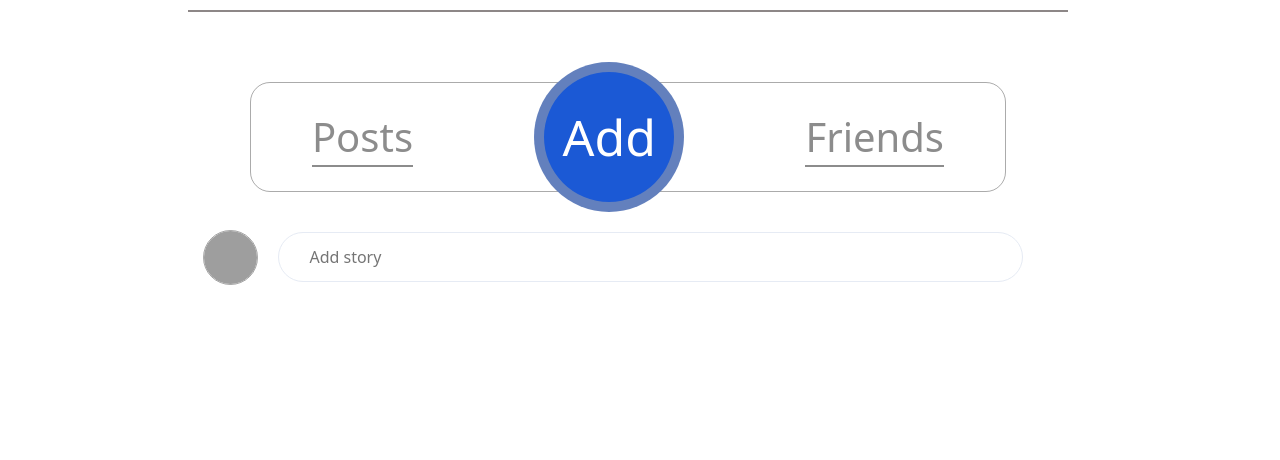
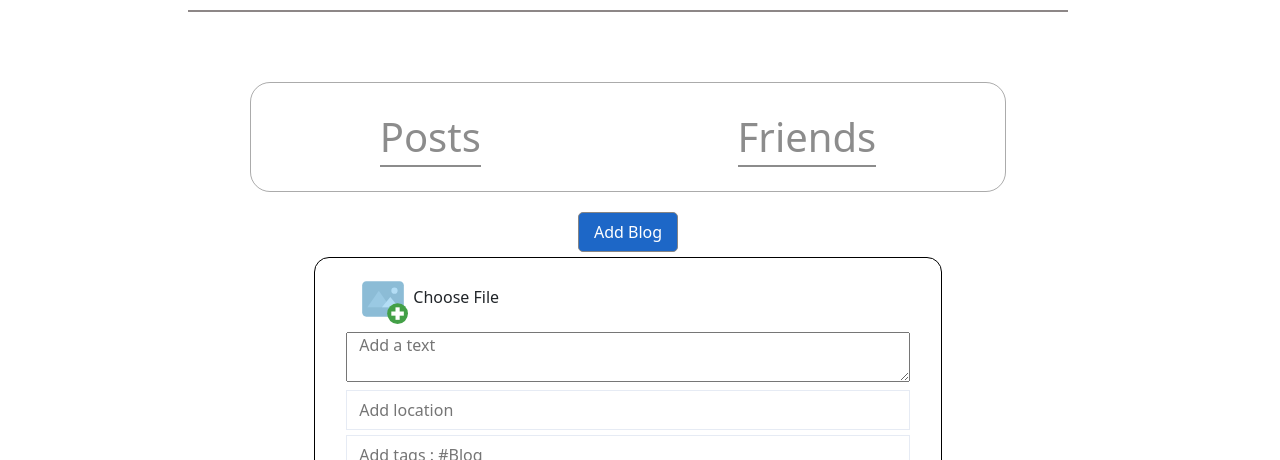
Before and after one commit to amrahrustamov/ButaSocialMedia, a React (Create React App) app in the folder buta/: page /profile in a window 1280 px wide. Shown: the part 492-952 px from the top of the page. Before the commit the page ends 800 px from the top, so only its background shows below. Built offline with nearby package versions, Linux system fonts and the light colour scheme; sample sign-in values are in the browser's storage; grey boxes are pictures that could not be loaded.

Commit message:
addBlog component updated

```diff
--- a/buta/src/App.css
+++ b/buta/src/App.css
@@ -427,50 +427,6 @@ header .containerHeader .rightPartOfHeader .containerOfRightPart div img {
   justify-content: center;
 }
 
-.addPost {
-  background-color: white;
-  border-radius: 20px;
-  height: 90px;
-  width: 100%;
-}
-.addPost .containerAddPost {
-  width: 100%;
-  height: 100%;
-  padding: 15px;
-}
-.addPost .containerAddPost .topPartOfAddPost {
-  height: 100%;
-  width: 100%;
-  display: flex;
-  align-items: center;
-}
-.addPost .containerAddPost .topPartOfAddPost .profileImg {
-  border: 1px solid rgba(0, 0, 0, 0.353);
-  height: 55px;
-  width: 55px;
-  border-radius: 50%;
-  overflow: hidden;
-}
-.addPost .containerAddPost .topPartOfAddPost .profileImg img {
-  width: 100%;
-  height: 100%;
-  -o-object-fit: cover;
-     object-fit: cover;
-}
-.addPost .containerAddPost .topPartOfAddPost .input {
-  height: 50px;
-  width: 90%;
-  display: flex;
-  padding-left: 20px;
-}
-.addPost .containerAddPost .topPartOfAddPost .input input {
-  width: 100%;
-  height: 100%;
-  border-radius: 50px;
-  padding-left: 30px;
-  outline: none;
-}
-
 .postCard {
   width: 100%;
   height: auto;
@@ -835,15 +791,60 @@ header .containerHeader .rightPartOfHeader .containerOfRightPart div img {
 .headerOfProfile .mainBox .second .secondContainer .active {
   border-bottom: 2px solid rgba(0, 0, 0, 0.452);
 }
-.headerOfProfile .mainBox .second .secondContainer .add {
-  background-color: rgb(27, 89, 213);
-  border: 10px solid rgba(165, 165, 167, 0.5215686275);
+
+.post {
+  width: 50%;
+  display: flex;
+  flex-direction: column;
+  justify-content: center;
+  align-items: center;
+}
+.post .addButton {
+  width: 50%;
+  display: flex;
+  justify-content: center;
+}
+.post .addButton a {
+  margin-bottom: 5px;
+  width: 100px;
+  height: 40px;
+  border: 1px solid rgb(134, 133, 133);
+  display: flex;
+  justify-content: center;
+  align-items: center;
+  border-radius: 5px;
   color: white;
-  border-radius: 50%;
+  background-color: rgb(29, 103, 199);
+}
+.post .addButton a:hover {
+  background-color: rgb(8, 71, 153);
+}
+.post .addPost {
+  width: 50%;
+  border: 1px solid black;
+  border-radius: 15px;
   display: flex;
-  align-items: center;
   justify-content: center;
+  margin-bottom: 10px;
+}
+.post .addPost .input {
+  width: 90% !important;
+  margin: 0px;
+  display: flex;
+  justify-content: center;
+}
+.post .addPost .input svg {
+  margin-right: 5px;
   font-size: 50px;
-  height: 150px;
-  width: 150px;
+}
+.post .addPost .input input {
+  margin-bottom: 5px;
+  height: 40px;
+}
+.post .addPost .input button {
+  width: 100px;
+  height: 40px;
+  border: 1px solid green;
+  border-radius: 5px;
+  background-color: greenyellow;
 }/*# sourceMappingURL=App.css.map */
--- a/buta/src/App.scss
+++ b/buta/src/App.scss
@@ -11,9 +11,9 @@
   @import './components/signUp/signUp';
   @import './components/header/header';
   @import './pages/public/home/homepage';
-  @import './components/addPost/addPost';
   @import './components/postCard/postCards';
   @import './components/addComment/comment';
   @import './components/exit/exit';
   @import './components/profile/profile';
   @import './components/profile/profile_sections/header0fProfile';
+  @import './components/addPost/addPost';
--- a/buta/src/components/addPost/AddPost.jsx
+++ b/buta/src/components/addPost/AddPost.jsx
@@ -1,20 +1,46 @@
-import React from 'react'
+import React, { useState } from 'react'
 import '../../App.css'
-import { FcGallery } from "react-icons/fc";
+import { FcAddImage } from "react-icons/fc";
+import { IoMdClose } from "react-icons/io";
+import { Link } from 'react-router-dom';
 
-const AddPost = () => {
+const AddPost = ({sendValueToParent}) => {
+
+  const [response, setResponse] = useState(true);
+  const addPost = () => {
+    setResponse(response === true ? false : true);
+  }
+
+  const handleFileChange = (e) => {
+    const selectedFile = e.target.files[0];
+    console.log(selectedFile);
+  };
+
+  const  close = () => {
+    const value = "none";
+    sendValueToParent(value);
+  }
   return (
-    <div className='addPost'>
-        <div className="containerAddPost">
-                <div className="topPartOfAddPost">
-                    <div className="profileImg">
-                            <img src="https://images.ctfassets.net/h6goo9gw1hh6/2sNZtFAWOdP1lmQ33VwRN3/24e953b920a9cd0ff2e1d587742a2472/1-intro-photo-final.jpg?w=1200&h=992&fl=progressive&q=70&fm=jpg" alt="profile" />
-                    </div>
-                    <div className="input">
-                        <input type="text" placeholder='Add story'/>
-                    </div>
-                </div>
-        </div>
+    <div className='post'>
+      <div className="addButton">
+          <Link onClick={addPost} className="add">Add Blog</Link>
+      </div>
+      {
+        response === true &&
+      <div className="addPost">
+            <div className="input d-flex row my-3">
+              <input  type="file" id="fileInput" className='hiddenInput d-none' onChange={handleFileChange}/>
+                <label htmlFor="fileInput" className="fileInputWrapper mb-2">
+                  <FcAddImage className="uploadIcon" />
+                  <span>Choose File</span>
+                </label>
+              <textarea className='text mb-2' type="text" placeholder='Add a text'/>
+              <input placeholder='Add location' type='text' id="locationInput" className='locationInput' onChange={handleFileChange}/>
+              <input placeholder='Add tags : #Blog' type='text' id="tagsInput" className='tagsInput' onChange={handleFileChange}/>
+              <button>Share</button>
+            </div>
+      </div>
+      }
     </div>
   )
 }
--- a/buta/src/components/addPost/_addPost.scss
+++ b/buta/src/components/addPost/_addPost.scss
@@ -1,46 +1,58 @@
-.addPost{
-    background-color: white;
-    border-radius: 20px;
-    height: 90px;
-    width: 100%;
+.post{
+    width: 50%;
+    display: flex;
+    flex-direction: column;
+    justify-content: center;
+    align-items: center;
+    .addButton{
+        width: 50%;
+        display: flex;
+        justify-content: center;
+        a{
+            margin-bottom: 5px;
+            width: 100px;
+            height: 40px;
+            border: 1px solid rgb(134, 133, 133);
+            display: flex;
+            justify-content: center;
+            align-items: center;
+            border-radius: 5px;
+            color: white;
+            background-color: rgb(29, 103, 199);
+        }
+        a:hover{
+            background-color: rgb(8, 71, 153);
+        }
+    }
 
-    .containerAddPost{
-        width: 100%;
-        height: 100%;
-        padding: 15px;
+    .addPost{
+        width: 50%;
+        border: 1px solid black;
+        border-radius: 15px;
+        display: flex;
+        justify-content: center;
+        margin-bottom: 10px;
 
-        .topPartOfAddPost{
-            height: 100%;
-            width: 100%;
+        .input{
+            width: 90% !important;
+            margin: 0px;
             display: flex;
-            align-items: center;
+            justify-content: center;
 
-            .profileImg{
-                border: 1px solid rgba(0, 0, 0, 0.353);
-                height: 55px;
-                width: 55px;
-                border-radius: 50%;
-                overflow: hidden;
-
-                img{
-                    width: 100%;
-                    height: 100%;
-                    object-fit: cover;
-                }
+            svg{
+                margin-right: 5px;
+                font-size: 50px;
             }
-            .input{
-                height: 50px;
-                width: 90%;
-                display: flex;
-                padding-left:20px;
-
-                input{
-                    width: 100%;
-                    height: 100%;
-                    border-radius: 50px;
-                    padding-left: 30px;
-                    outline: none;
-                }
+            input{
+                margin-bottom: 5px;
+                height: 40px;
+            }
+            button{
+                width: 100px;
+                height: 40px;
+                border: 1px solid green;
+                border-radius: 5px;
+                background-color: greenyellow;
             }
         }
     }
--- a/buta/src/components/profile/Profile.jsx
+++ b/buta/src/components/profile/Profile.jsx
@@ -4,6 +4,7 @@ import HeaderOfProfile from './profile_sections/HeaderOfProfile'
 import Header from '../header/Header'
 import Post from './posts/Post'
 import Friends from './friends/Friends'
+import AddPost from '../addPost/AddPost'
 
 
 const Profile = () => {
@@ -25,6 +26,7 @@ const Profile = () => {
       {
         selectedLinkId === 2 && <Friends />
       }
+      <AddPost />
     </div>
   )
 }
--- a/buta/src/components/profile/profile_sections/HeaderOfProfile.jsx
+++ b/buta/src/components/profile/profile_sections/HeaderOfProfile.jsx
@@ -6,16 +6,8 @@ import { useState } from 'react';
 
 const HeaderOfProfile = ({onLinkIdChange}) => {
 
-const [response, setResponse] = useState("none");
-
   const getIdHandle = (id) => {
     onLinkIdChange(id);
-  }
-  const childValue = (value) => {
-    setResponse(value);
-  }
-  const addPost = () => {
-    setResponse(response === "none" ? "block" : "none");
   }
 
   return (
@@ -44,11 +36,9 @@ const [response, setResponse] = useState("none");
             <div className='second'>
                 <div className="secondContainer">
                     <NavLink onClick={() => getIdHandle(1)} id='1'>Posts</NavLink>
-                    <Link onClick={addPost} id='3' className="add">Add</Link>
                     <NavLink onClick={() => getIdHandle(2)}  id='2'>Friends</NavLink>
                 </div>
             </div>
-            <AddPost sendValueToParent={childValue} style={{ display: response}}/>
         </div>
     </div>
   )
--- a/buta/src/components/profile/profile_sections/_header0fProfile.scss
+++ b/buta/src/components/profile/profile_sections/_header0fProfile.scss
@@ -95,19 +95,6 @@
                 .active{
                     border-bottom: 2px solid rgba(0, 0, 0, 0.452);
                 }
-                .add{
-                    background-color: rgb(27, 89, 213);
-                    border: 10px solid #a5a5a785;
-                    color: white;
-                    border-radius: 50%;
-                    display: flex;
-                    align-items: center;
-                    justify-content: center;
-                    font-size: 50px;
-                    height: 150px;
-                    width: 150px;
-
-                }
             }
         }
     }
--- a/buta/src/pages/public/home/Homepage.jsx
+++ b/buta/src/pages/public/home/Homepage.jsx
@@ -34,7 +34,6 @@ useEffect(() => {
       <Header />
       <main>
         <div className="middlePartOfHomePage">
-          <AddPost />
             <div className="postCards">
               {
                 posts && posts.map((item, id)=> {
```
Also changed, not shown: 1 other file (tests, documents, lock files or other folders).
